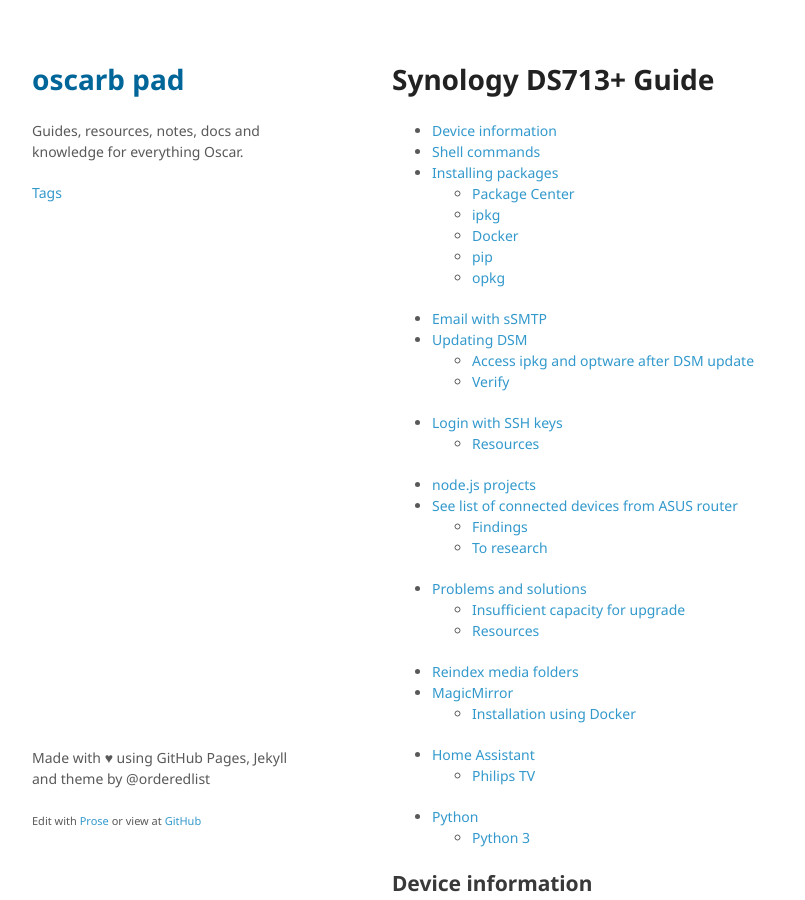
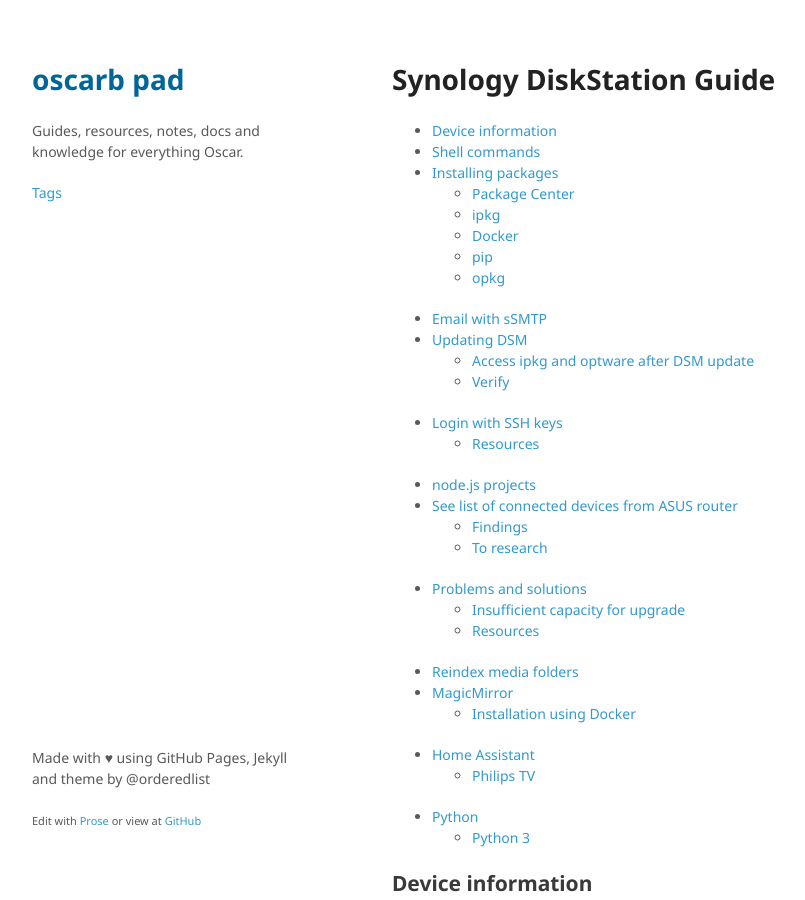
Before and after one commit to oscarb/pad, a Jekyll site: the page built from _docs/ds713.md, in a window 1280 px wide and 900 px high. Shown: the whole window, without its empty margins (128-933 px from the left). Built offline with Jekyll 4.4.1, drawn with Linux system fonts in a browser that asks for light colours; some web fonts are replaced.

Commit message:
Update ds713.md

```diff
--- a/_docs/ds713.md
+++ b/_docs/ds713.md
@@ -1,11 +1,11 @@
 ---
-title: Synology DS713+ guide
+title: Synology DiskStation guide
 tags:
   - nas
 published: true
 ---
 
-# Synology DS713+ Guide
+# Synology DiskStation Guide
 
 * TOC
 {:toc}
```
